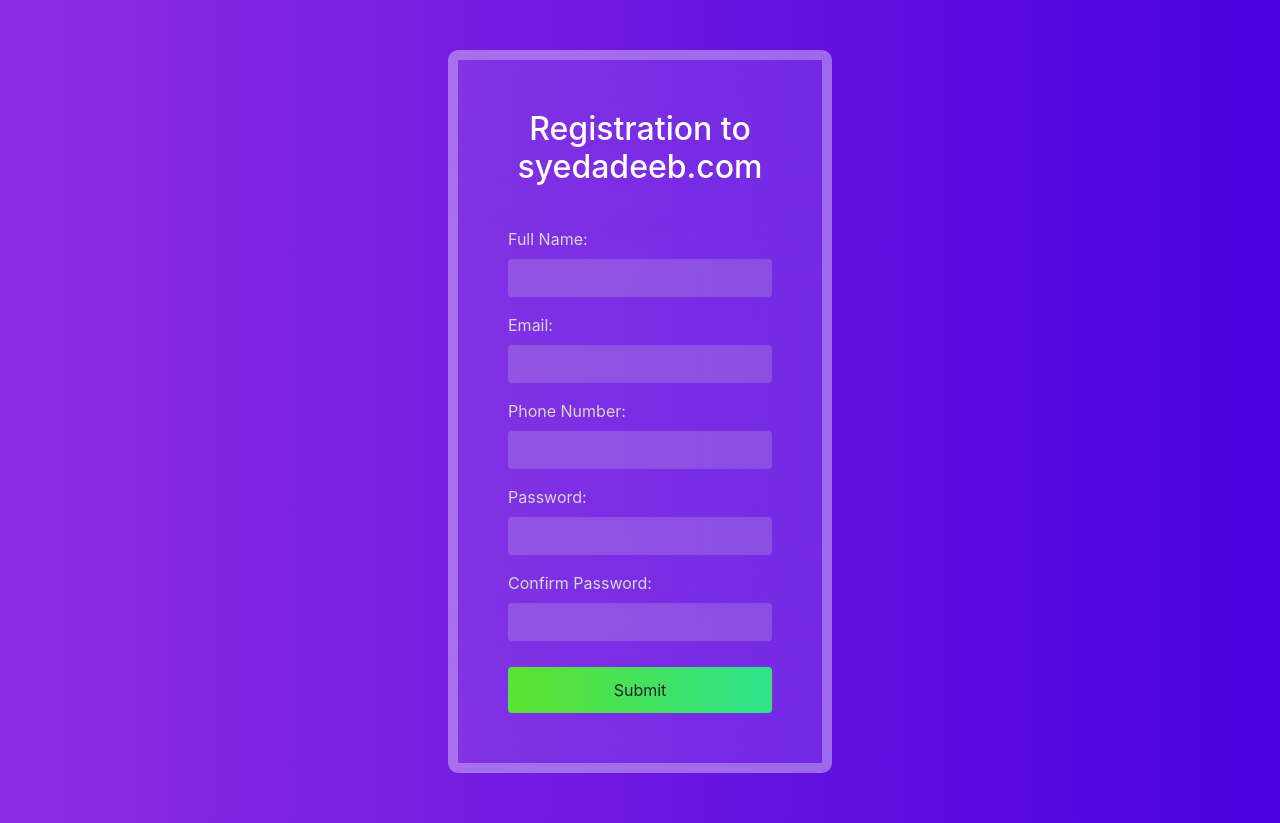
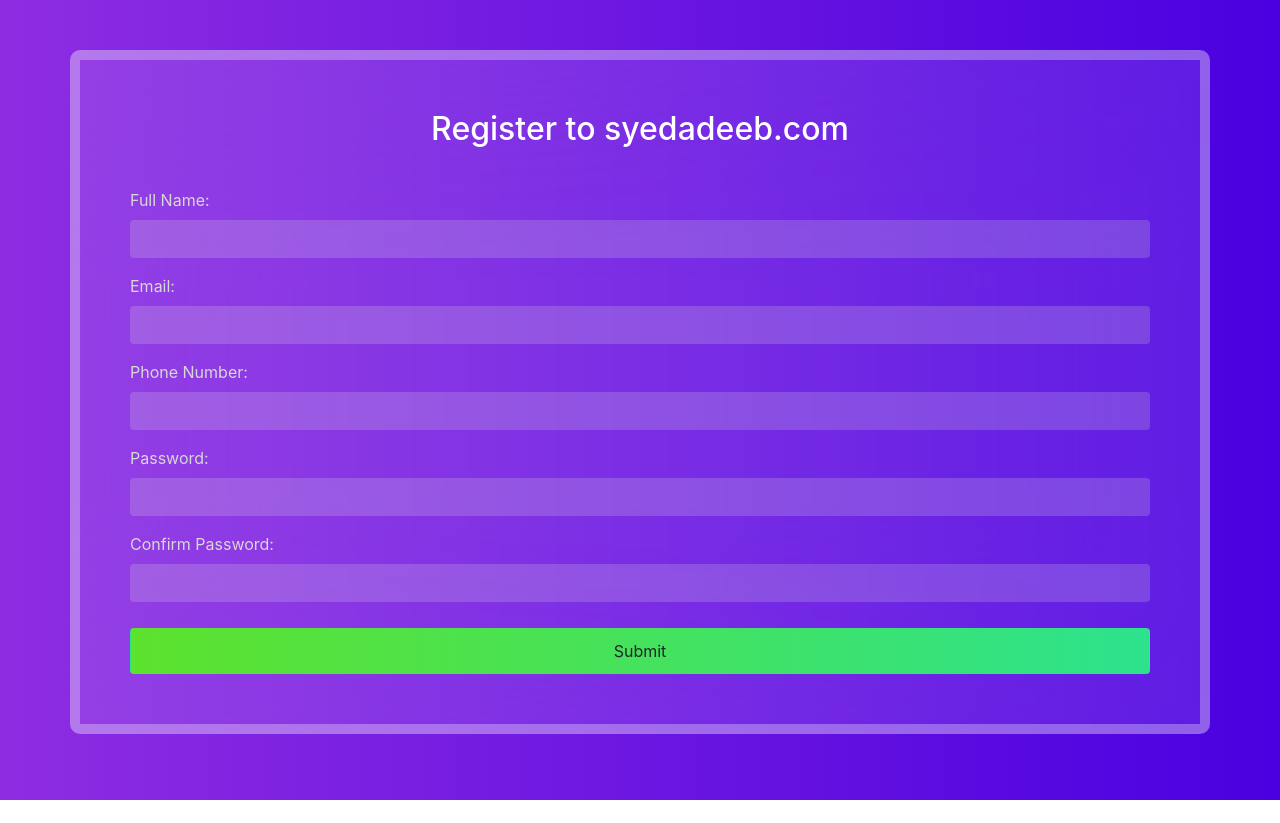
Before and after one commit to SyedAdeebWebDesigning/FormValidator, a plain HTML site: page index.html in a window 1280 px wide. After the commit the page ends 800 px from the top, so only its background shows below. Drawn offline with nearby package versions, Linux system fonts and the light colour scheme.

Commit message:
Update index.html

```diff
--- a/index.html
+++ b/index.html
@@ -17,11 +17,10 @@
 				border: 10px solid rgba(255, 255, 255, 0.3);
 				backdrop-filter: blur(100px);
 				padding: 50px;
-				width: 30%;
 				border-radius: 10px;
 			">
 			<h2 style="margin-bottom: 40px; text-align: center">
-				Registration to syedadeeb.com
+				Register to syedadeeb.com
 			</h2>
 			<form id="registrationForm">
 				<div class="form-group">
```
